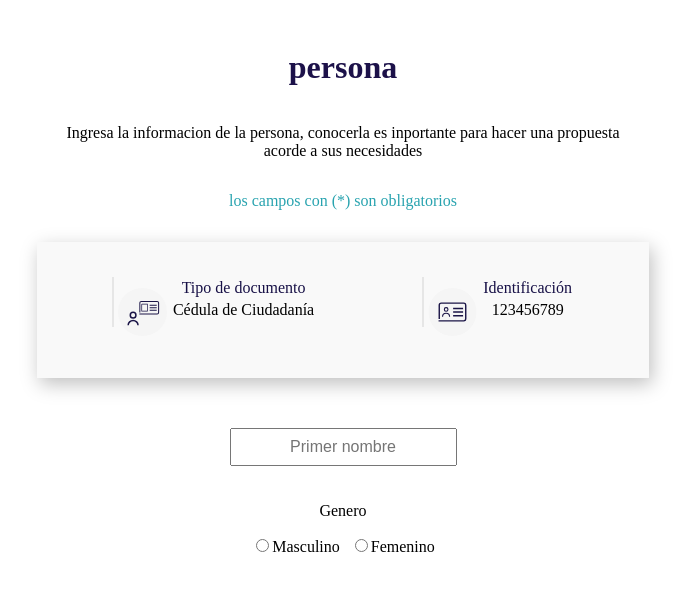
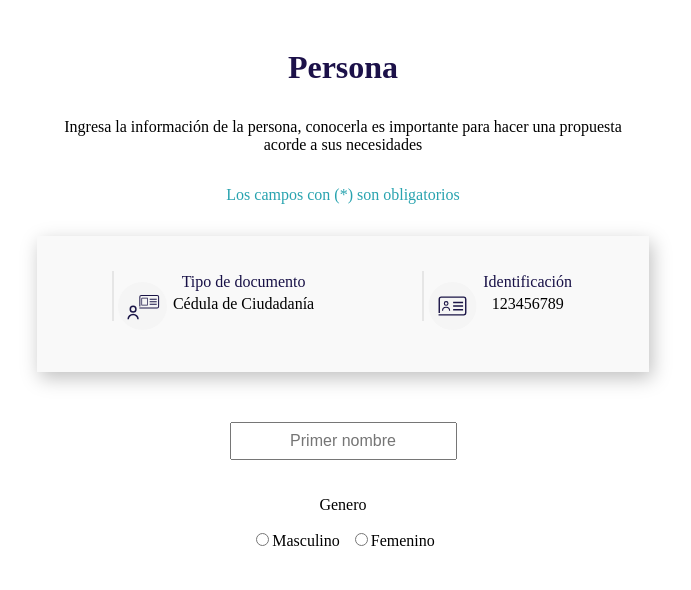
Before and after one commit to FedericoBenitezItConsultores/-opportunity-factory-practice-project, a React (Vite) app: page / in a window 1280 px wide. Shown: the top 590 px of the page, without its empty margins (297-988 px from the left). Built offline with nearby package versions, Linux system fonts and the light colour scheme.

Commit message:
[FEATURE] settings

```diff
--- a/src/components/InfoPerson.jsx
+++ b/src/components/InfoPerson.jsx
@@ -5,14 +5,13 @@ export const InfoPerson = () => {
   return (
     <div className={style.InfoPerson}>
 
-      <h1 className={style.persona}>persona</h1>
+      <h1 className={style.persona}>Persona</h1>
 
       <p className={style.information}>
-        Ingresa la informacion de la persona, conocerla es inportante para hacer
-        una propuesta <br/>acorde a sus necesidades
+      Ingresa la información de la persona, conocerla es importante para hacer una propuesta <br /> acorde a sus necesidades
       </p>
 
-      <p className={style.parragraf}>los campos con (*) son obligatorios</p>
+      <p className={style.parragraf}>Los campos con (*) son obligatorios</p>
 
       <div className={style.document}>
         <div className={style.grid}>
--- a/src/components/InfoPerson.module.css
+++ b/src/components/InfoPerson.module.css
@@ -5,6 +5,11 @@
     justify-content: center;
     text-align: center;
     padding: 20px;
+  }
+
+  .information{
+    display: flex;
+    margin-top: 10px;
   }
 
   .persona{
```
